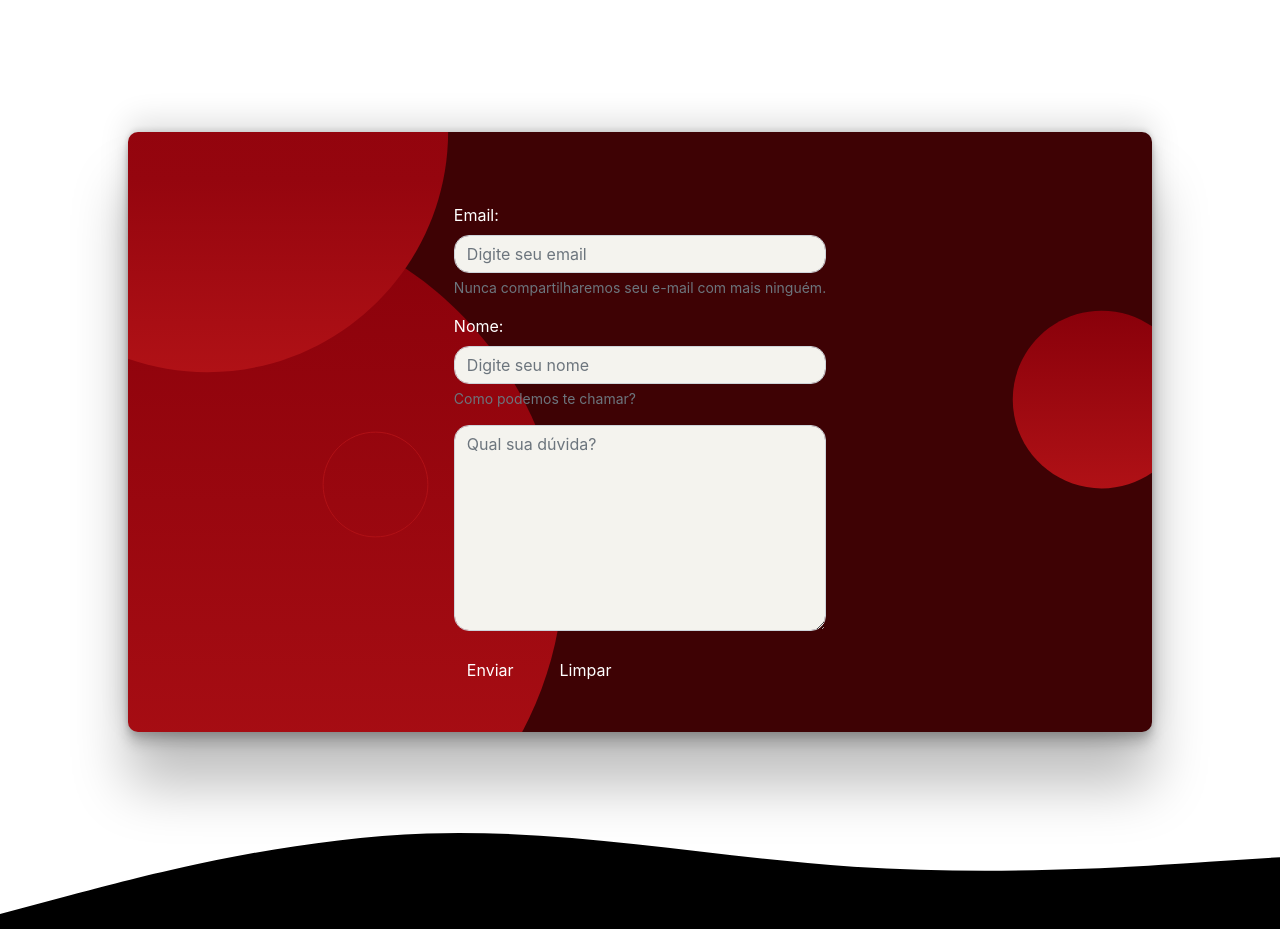
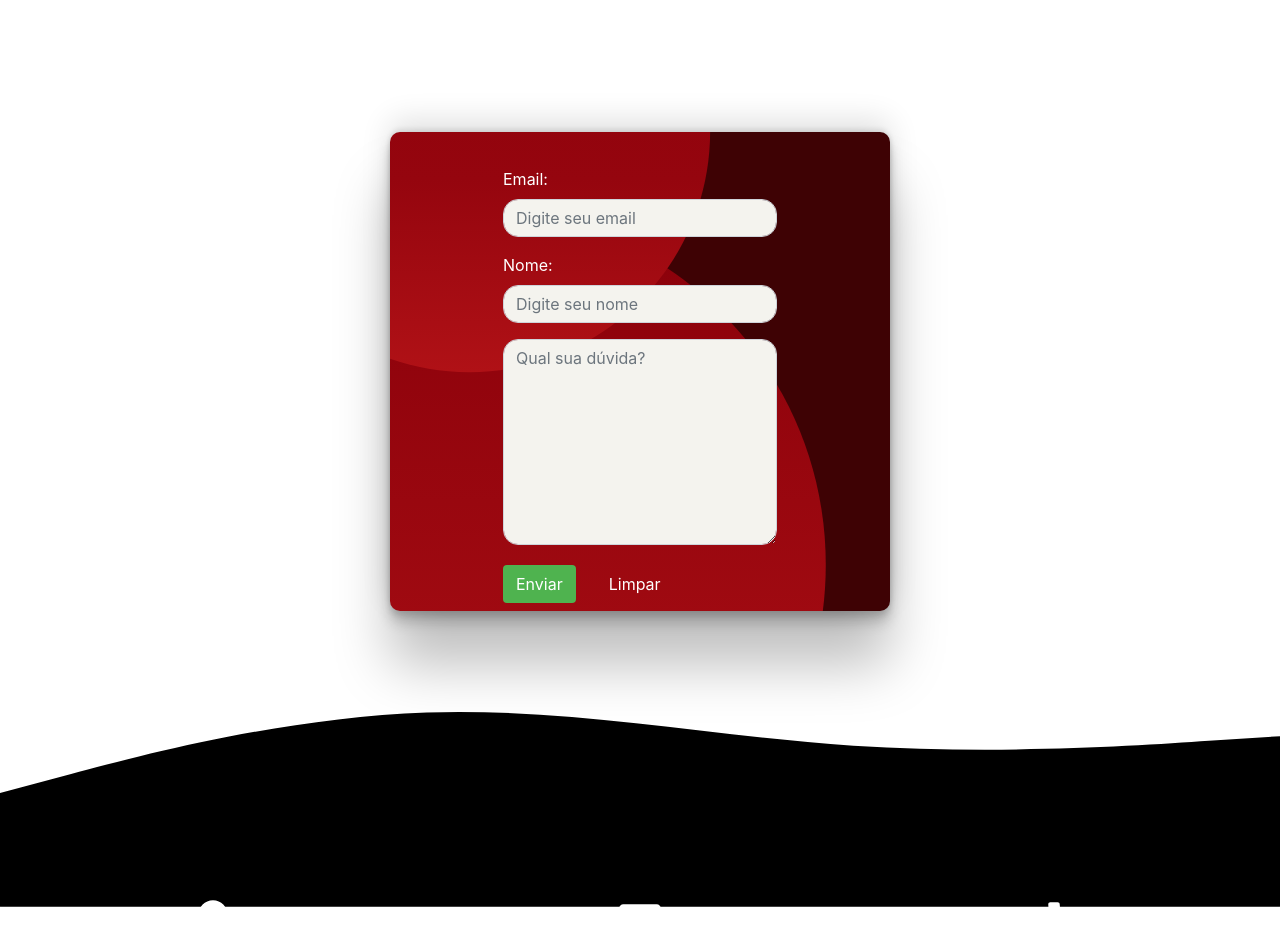
Before and after one commit to MariaClaraGandini/fatec-matao-website, a Nuxt app: page /contact in a window 1280 px wide. Shown: the part 1420-2349 px from the top of the page. Built offline with nearby package versions, Linux system fonts and the light colour scheme.

Commit message:
Form adjustment

```diff
--- a/pages/contact.vue
+++ b/pages/contact.vue
@@ -9,8 +9,7 @@
     </div>
     <h1>
       Acompanhe a
-      <strong
-        >Fatec Matão:
+      <strong>Fatec Matão:
         <a href="https://www.facebook.com/fatecmatao">
           <img src="../static/icons/icons8-facebook.svg" alt="Facebook" />
         </a>
@@ -46,8 +45,6 @@
           id="input-group-1"
           label="Email:"
           label-for="input-1"
-          description="Nunca compartilharemos seu e-mail com mais ninguém."
-
         >
           <b-form-input
             id="input-1"
@@ -63,7 +60,6 @@
           id="input-group-2"
           label="Nome:"
           label-for="input-2"
-          description="Como podemos te chamar?"
         >
           <b-form-input
             id="input-2"
@@ -201,8 +197,9 @@ hr {
   background-image: url(~/assets/img/Group.svg);
   margin: 0 auto;
   margin-top: 100px;
-  width: 80%;
-  height: 600px;
+  max-width: 500px;
+  width: 100%;
+  padding: 0.5rem;
   box-shadow: rgba(0, 0, 0, 0.25) 0px 54px 55px,
     rgba(0, 0, 0, 0.12) 0px -12px 30px, rgba(0, 0, 0, 0.12) 0px 4px 6px,
     rgba(0, 0, 0, 0.17) 0px 12px 13px, rgba(0, 0, 0, 0.09) 0px -3px 5px;
@@ -232,7 +229,7 @@ hr {
 .button-submit {
   margin-top: 20px;
   margin-right: 20px;
-  background-color: var(--secondary-color);
+  background-color: #4FB34F;
   color: var(--white-color);
   border-color: transparent;
 }
--- a/pages/index.vue
+++ b/pages/index.vue
@@ -71,11 +71,13 @@
       <b-carousel-slide>
         <template #img>
           <img
-            class="d-block img-fluid mx-auto"
+            src="../static/images/banner-vestibular.jpg"
+            alt="Inscrições abertas para o vestibular"
+            title="Inscrições abertas para o vestibular"
+            draggable="false"
             height="450"
             width="1920"
-            src="../static/images/banner-vestibular.jpg"
-            alt="Inscrições abertas para o vestibular da Fatec Matão"
+            class="d-block img-fluid mx-auto"
           />
         </template>
       </b-carousel-slide>
@@ -83,11 +85,13 @@
       <b-carousel-slide>
         <template #img>
           <img
-            class="d-block img-fluid mx-auto"
+            src="../static/images/banner-redes.jpg"
+            alt="Nos acompanhe nas redes"
+            title="Nos acompanhe nas redes"
+            draggable="false"
             height="450"
             width="1920"
-            src="../static/images/banner-vestibular.jpg"
-            alt="Inscrições abertas para o vestibular da Fatec Matão"
+            class="d-block img-fluid mx-auto"
           />
         </template>
       </b-carousel-slide>
```
Also changed, not shown: static/images/banner-redes.jpg (added).
